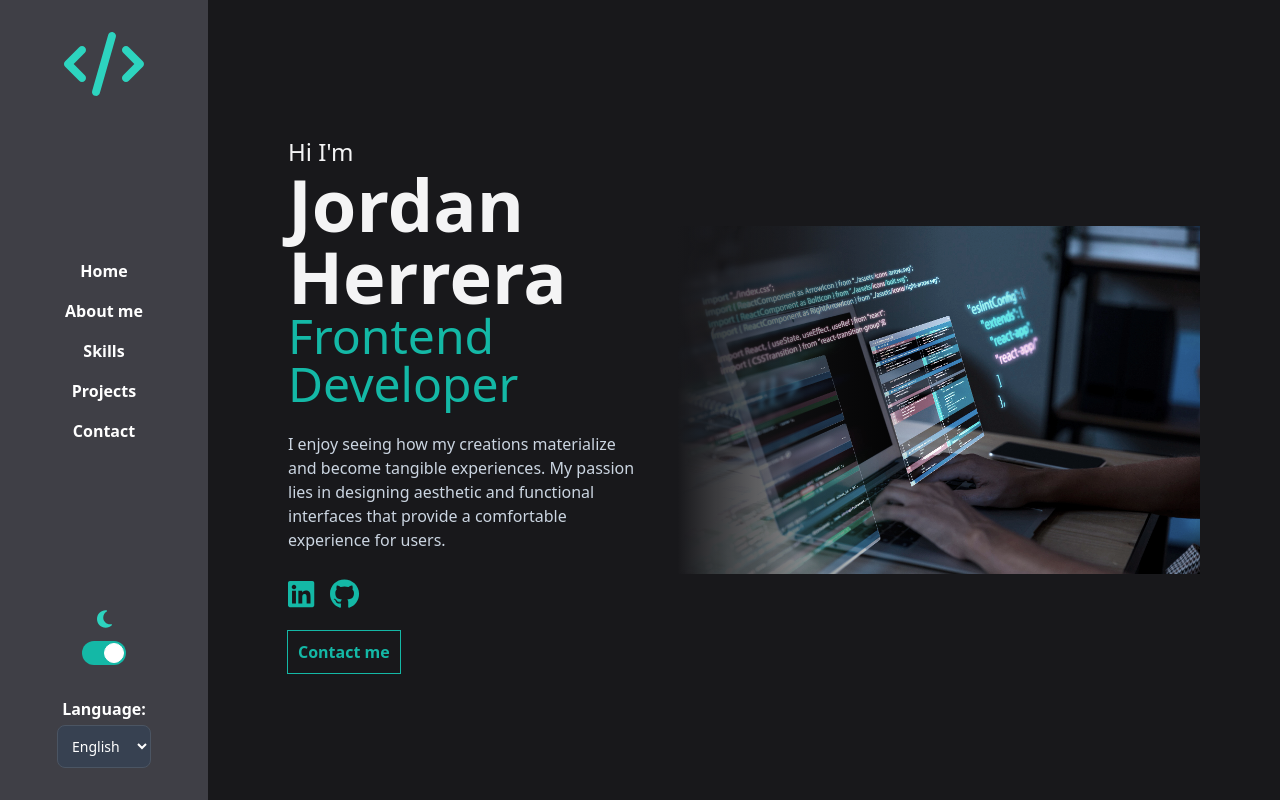
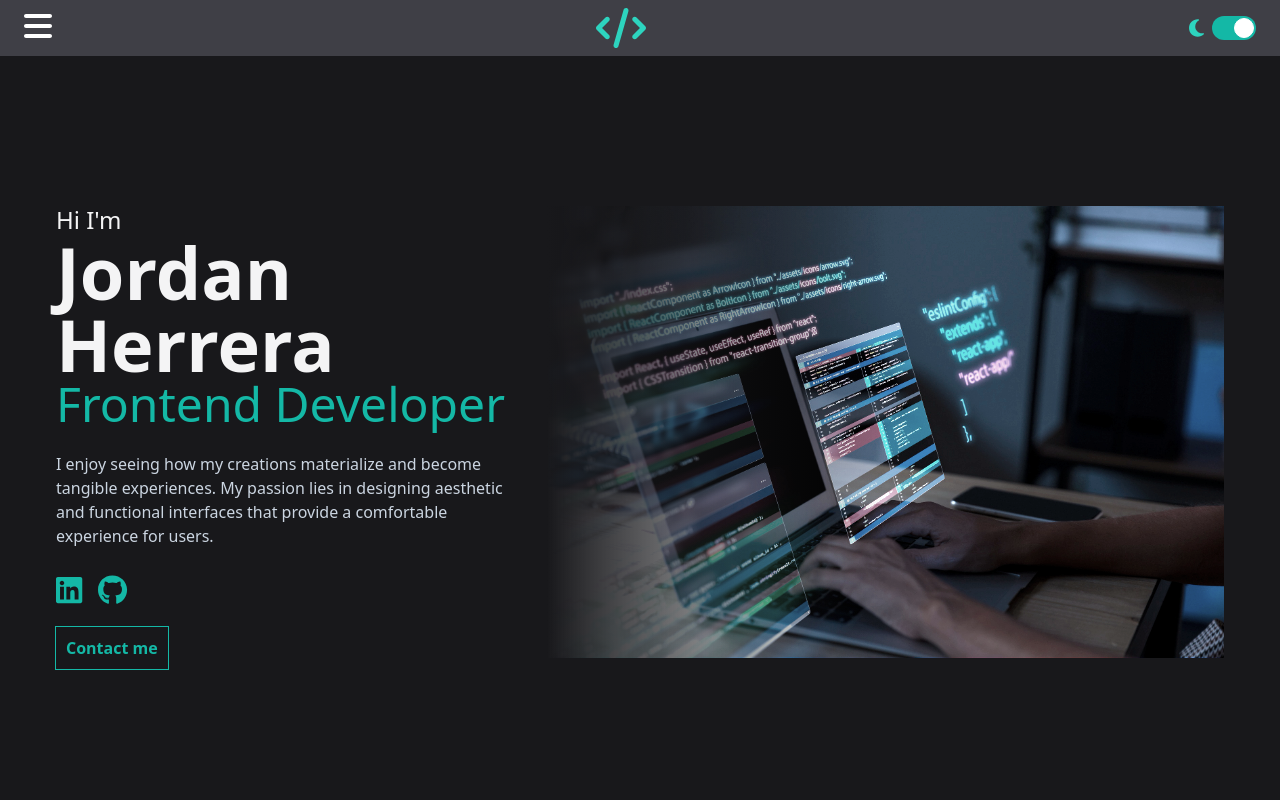
Before and after one commit to jordanheve/portfolio, a React (Vite) app: page / in a window 1280 px wide. Shown: the top 800 px of the page. Built offline with nearby package versions, Linux system fonts and the light colour scheme.

Commit message:
added responsive navigation and updated design

```diff
--- a/package.json
+++ b/package.json
@@ -16,6 +16,7 @@
     "@fortawesome/free-regular-svg-icons": "^6.5.0",
     "@fortawesome/free-solid-svg-icons": "^6.5.0",
     "@fortawesome/react-fontawesome": "^0.2.0",
+    "@headlessui/react": "^1.7.17",
     "i18next": "^23.7.7",
     "react": "^18.2.0",
     "react-awesome-reveal": "^4.2.7",
--- a/src/App.jsx
+++ b/src/App.jsx
@@ -1,5 +1,5 @@
 import { library } from '@fortawesome/fontawesome-svg-core'
-import { faB, faMoon, faSun, faCode, faLink } from '@fortawesome/free-solid-svg-icons'
+import { faB, faMoon, faSun, faCode, faLink, faBars, faX } from '@fortawesome/free-solid-svg-icons'
 import { faLinkedin, faGithub, faJs, faReact, faHtml5, faCss3Alt, faPhp, faBootstrap, faFigma, faGitAlt } from '@fortawesome/free-brands-svg-icons'
 import Header from './header/Header'
 import { useEffect} from 'react'
@@ -12,7 +12,7 @@ import Skills from './components/skills/skills'
 import Contact from './components/contact/Contact'
 import { faEnvelope } from '@fortawesome/free-regular-svg-icons'
 import Footer from './footer/Footer'
-library.add(faB, faCode, faLinkedin, faGithub, faJs, faReact, faHtml5, faCss3Alt, faMoon, faSun, faLink, faPhp, faBootstrap, faFigma, faGitAlt, faEnvelope)
+library.add(faB, faCode, faLinkedin, faGithub, faJs, faReact, faHtml5, faCss3Alt, faMoon, faSun, faLink, faPhp, faBootstrap, faFigma, faGitAlt, faEnvelope, faBars, faX)
 function App() {
 
 
@@ -32,7 +32,7 @@ function App() {
   //handle darkmode component
   const ThemeToggle = () => {
     return (
-      <label className="flex flex-col gap-2 items-center">
+      <label className=" flex 2xl:flex-col gap-2 items-center">
       <span className="text-xl font-medium text-white dark:text-teal-400">
         <span className="hidden dark:inline">
           <FontAwesomeIcon icon="fa-moon" />
@@ -57,10 +57,10 @@ function App() {
 
   //main app
   return (
-    <div id='main-content' className='dark'>
+    <div id='main-content' className='dark max-2xl:flex max-2xl:flex-col'>
       <Header toggleDarkMode={toggleDarkMode} ThemeToggle={ThemeToggle}/>
+      <main className=' bg-zinc-100 dark:bg-zinc-900 h-full transition-colors 2xl:pl-64 p-4 md:p-8 xl:px-14 grid gap-20 grid-cols-1'>
 
-      <main className=' bg-zinc-100 dark:bg-zinc-900 h-full transition-colors md:pl-72 pr-20 grid gap-20 grid-cols-1'>
       <Fade>
         <Home/>
         <About/>
--- a/src/components/about/About.jsx
+++ b/src/components/about/About.jsx
@@ -3,13 +3,13 @@ import { useTranslation } from "react-i18next";
 export default function About() {
   const {t} = useTranslation()
   return (
-    <section id="about" className="mx-auto max-w-screen-2xl w-full flex flex-col items-center justify-center py-20 border-2 dark:border-teal-400 border-teal-700  ">
+    <section id="about" className="p-4 mx-auto max-w-screen-2xl w-full flex flex-col items-center justify-center py-20 border-2 dark:border-teal-400 border-teal-700  ">
         <h2 className="dark:text-teal-400 text-6xl  mb-16 font-semibold text-slate-600">{t("About")}</h2>
 
 
-    <div className="mb-16 flex gap-24 items-center">
+    <div className="mb-10 md:mb-16 flex max-xl:flex-col gap-10 md:gap-24 items-center">
     <div className=" shadow overflow-hidden dark:grayscale-[20%] grayscale-[30%] bg-white rounded-full border-4 border-teal-400">
-      <img src="portfolio/profile.png" className="h-60 brightness-95 dark:brightness-90" alt="Jordan Herrera"/>
+      <img src="portfolio/profile.png" className="h-48 md:h-60 brightness-95 dark:brightness-90" alt="Jordan Herrera"/>
     </div>
         <div className="max-w-lg text-slate-600 dark:text-slate-200">
 
--- a/src/components/contact/Contact.jsx
+++ b/src/components/contact/Contact.jsx
@@ -4,7 +4,7 @@ export default function Contact() {
     const {t} = useTranslation();
   return (
     <section id="contact" className="flex items-center flex-col">
-    <h3 className="dark:text-teal-400 text-6xl  mb-10 font-semibold text-slate-600">
+    <h3 className="text-center dark:text-teal-400 text-6xl  mb-10 font-semibold text-slate-600">
         {t("Lets Work")}
       </h3>
       <p className="mb-10 dark:text-zinc-200 max-w-lg text-center">{t("Contact Paragraph")}</p>
@@ -18,7 +18,7 @@ export default function Contact() {
           <FontAwesomeIcon icon={["fab", "github"]} />
         </a>
       </div>
-      <div className="text-zinc-200 flex items-center gap-2 mb-4">
+      <div className="text-zinc-500 dark:text-zinc-200 flex items-center gap-2 mb-4">
         <FontAwesomeIcon icon="fa-regular fa-envelope" className="dark:text-teal-400 text-xl"/>
         <span className="mb-1">
           jordan.herreravera@gmail.com
--- a/src/components/home/Home.jsx
+++ b/src/components/home/Home.jsx
@@ -3,7 +3,7 @@ import { FontAwesomeIcon } from "@fortawesome/react-fontawesome";
 export default function Home() {
   const { t } = useTranslation();
   return (
-    <section id="home" className="mx-auto max-w-screen-2xl min-h-screen flex justify-center items-center gap-10">
+    <section id="home" className="mx-auto max-w-screen-2xl h-screen flex justify-center items-center gap-10">
       <div className="lg:w-2/5">
         <h1 className="dark:text-zinc-100 flex flex-col text-slate-600">
           <span className="text-2xl font-light">{t("Hi")}</span>
@@ -17,7 +17,7 @@ export default function Home() {
         </p>
 
         {/**Github and linkedin icons */}
-        <div className="flex gap-4 text-3xl text-teal-600 dark:text-teal-500 mb-7">
+        <div className="max-md:w-full justify flex gap-4 text-3xl text-teal-600 dark:text-teal-500 mb-7">
         <a href="#" className="hover:text-teal-700 dark:hover:text-teal-400">
           <FontAwesomeIcon icon={["fab", "linkedin"]} />
         </a>
@@ -36,11 +36,11 @@ export default function Home() {
 
 
       </div>
-    <div className="relative w-3/5 ">
+    <div className="relative md:w-3/5  max-lg:hidden">
   <div className="z-20 filter: absolute inset-0 bg-gradient-to-r from-zinc-100  dark:from-zinc-900  to-transparent to-50%  ">
   </div>
-  <div className="absolute z-10 h-full w-full  backdrop-grayscale-[70%] dark:backdrop-grayscale-[50%]"></div>
-  <img src="portfolio/programing-img.jpg" className="darK:brightness-100 brightness-150 w-full h-full object-cover" alt={t("Alt programming")} />
+  <div className="absolute z-10 h-full w-full   backdrop-grayscale-[70%] dark:backdrop-grayscale-[50%]"></div>
+  <img src="portfolio/programing-img.jpg" className="darK:brightness-100 brightness-150 w-full h-full  object-cover" alt={t("Alt programming")} />
 </div>
     </section>
   );
--- a/src/components/projects/Projects.jsx
+++ b/src/components/projects/Projects.jsx
@@ -4,18 +4,18 @@ import { projectsData } from "./data.js";
 export default function Projects() {
   const { t } = useTranslation();
   return (
-    <section id="projects" className="max-w-screen-2xl text-center  mx-auto w-full " >
+    <section id="projects" className="max-w-screen-2xl text-center  mx-auto " >
       <h3 className="dark:text-teal-400 text-6xl  mb-10 font-semibold text-slate-600">
         {t("Projects")}
       </h3>
       {/**Projects maping */}
-      <div className="grid xl:grid-cols-2  2xl:grid-cols-3 gap-y-12 place-items-center ">
+      <div className="grid lg:grid-cols-2  xl:grid-cols-3 gap-y-12 place-items-center ">
         {projectsData.map((item) => (
           <div
             key={item.id}
-            className=" max-w-sm min-h-full border-2 border-zinc-400 dark:border-zinc-600"
+            className=" max-w-sm w-full h-full border-2 border-zinc-400 dark:border-zinc-600"
           >
-            <div className=" relative overflow-hidden group h-[192px]">
+            <div className="relative overflow-hidden group max-h-[192px]">
               <a href={item.url} target="_blank" rel="noreferrer">
                 <span className="absolute top-1/2 -translate-x-1/2 left-1/2 -translate-y-1/2 bg-zinc-100 dark:bg-slate-950 p-2  z-40 opacity-0 group-hover:opacity-100 border-zinc-100 text-teal-600 hover:text-zinc-100 hover:bg-teal-500 shadow-[0px_0px_0px_1px_#14b8a6] dark:shadow-[0px_0px_0px_1px_#14b8a6] border-[2px] dark:hover:bg-teal-500 dark:hover:text-zinc-900 dark:border-zinc-900 dark:text-teal-500 font-semibold">
                   {t("Go to web")}
@@ -25,12 +25,12 @@ export default function Projects() {
 
                   src={item.img}
                   alt=""
-                  className="transform transition duration-300 ease-in-out group-hover:brightness-75 group-hover:scale-125"
+                  className=" transform transition duration-300 ease-in-out group-hover:brightness-75 group-hover:scale-125"
                 />
               </a>
             </div>
             <div className="py-4 px-4 flex flex-col  justify-between min-h-[192px]">
-              <h6 className=" dark:text-teal-400 font-semibold text-xl">
+              <h6 className=" dark:text-teal-400 text-teal-600 font-semibold text-xl">
                 <a target="_blank" rel="noreferrer" href={item.url}>{item.title}</a>
               </h6>
               <p className="text-justify text-sm mb-2 dark:text-zinc-200 text-slate-600">
@@ -54,7 +54,7 @@ export default function Projects() {
                     <FontAwesomeIcon title="React" icon="fa-brands fa-react" />
                   </div>
                 </div>
-                  <a title="Github" aria-labelledby="Github repo website" href={item.repo} className="text-2xl dark:text-teal-400 dark:hover:text-teal-200">
+                  <a title="Github" aria-labelledby="Github repo website" href={item.repo} className="text-2xl text-teal-600 hover:text-teal-700 dark:text-teal-400 dark:hover:text-teal-200">
                   <FontAwesomeIcon icon="fa-brands fa-github"/>
                   </a>
               </div>
@@ -62,12 +62,12 @@ export default function Projects() {
           </div>
         ))}
         {/**More projects */}
-        <div className="  w-96 h-96 border-2 border-zinc-400 dark:border-zinc-600">
+        <div className=" p-2  max-w-sm w-full h-full border-2 border-zinc-400 dark:border-zinc-600">
           <a className=" hover:opacity-75 gap-10 text-xl flex flex-col justify-center items-center h-full" href="https://www.frontendmentor.io/profile/jordanheve">
           <h6 className="dark:text-zinc-200">
           {t("More Projects")}
           <br/>
-          <span className="dark:text-teal-400 font-semibold">
+          <span className="dark:text-teal-400 text-teal-600 font-semibold">
           Frontend Mentor
           </span>
           </h6>
--- a/src/header/Header.jsx
+++ b/src/header/Header.jsx
@@ -1,5 +1,7 @@
 import { FontAwesomeIcon } from "@fortawesome/react-fontawesome";
 import { useTranslation } from "react-i18next";
+import LanguageOptions from "./LanguageOptions";
+import PopoverNav from "./PopoverNav";
 
 export default function Header({ ThemeToggle }) {
   const { t, i18n } = useTranslation();
@@ -8,53 +10,44 @@ export default function Header({ ThemeToggle }) {
   };
 
   return (
-    <header>
-      <div className="max-md:hidden justify-between py-8 transition-colors fixed dark:text-white text-slate-700 font-semibold bg-teal-500 dark:bg-zinc-700 flex flex-col items-center gap-4 text-center p-4 min-h-screen w-52">
+    <header className="overflow-hidden z-50">
+      <div className="">
+        <div className="w-full max-2xl:py-2 max-2xl:px-6 justify-between  2xl:py-8 transition-colors fixed dark:text-white text-slate-700 font-semibold bg-teal-500 dark:bg-zinc-700 flex 2xl:flex-col items-center gap-4 text-center 2xl-4 2xl:min-h-screen 2xl:w-52">
+        <PopoverNav/>
           <FontAwesomeIcon
-          className="h-16 text-white dark:text-teal-400"
+            className="h-10 2xl:h-16 text-white dark:text-teal-400"
             icon="fa-code"
           />
-        <nav>
+          <nav className="hidden 2xl:inline">
             <ul className="grid gap-4">
-            <li>
-              <a href="#home">{t("Home")}</a>
+              <li >
+                <a className="dark:hover:text-teal-400 hover:text-zinc-100" href="#home">{t("Home")}</a>
               </li>
               <li>
-              <a href="#about">{t("About")}</a>
+                <a className="dark:hover:text-teal-400 hover:text-zinc-100" href="#about">{t("About")}</a>
               </li>
               <li>
-              <a href="#skills">{t("Skills")}</a>
+                <a className="dark:hover:text-teal-400 hover:text-zinc-100" href="#skills">{t("Skills")}</a>
               </li>
               <li>
-              <a href="#projects">{t("Projects")}</a>
+                <a className="dark:hover:text-teal-400 hover:text-zinc-100" href="#projects">{t("Projects")}</a>
               </li>
 
               <li>
-              <a href="#contact">{t("Contact")}</a>
+                <a className="dark:hover:text-teal-400 hover:text-zinc-100" href="#contact">{t("Contact")}</a>
               </li>
             </ul>
           </nav>
 
           <div>
             <ThemeToggle />
-          <div className="mt-8">
-            <label htmlFor="language">
-              {t("Language")}:
-              <select
-                id="laguange"
-                className="mt-1 cursor-pointer font-medium bg-teal-400 border border-teal-700 text-gray-900 text-sm rounded-lg focus:ring-blue-500 focus:border-blue-500 block w-full p-2.5 dark:bg-gray-700 dark:border-gray-600 dark:placeholder-gray-400 dark:text-white dark:focus:ring-blue-500 dark:focus:border-blue-500"
-              >
-                <option onClick={() => changeLanguage("en")}>
-                  <span>English</span>
-                </option>
-                <option onClick={() => changeLanguage("es")}>
-                  <span>Español</span>
-                </option>
-              </select>
-            </label>
+            <div className="mt-8 max-2xl:hidden">
+              <LanguageOptions/>
             </div>
           </div>
         </div>
+      </div>
+
     </header>
   );
 }
--- a/src/header/Language.jsx
+++ /dev/null
@@ -1,24 +0,0 @@
-import { useTranslation } from "react-i18next";
-export default function Language() {
-    const { t, i18n } = useTranslation();
-    const changeLanguage = (lng) => {
-        i18n.changeLanguage(lng);
-      };
-  return (
-
-    <label htmlFor="language">
-    {t("Language")}:
-    <select
-      id="laguange"
-      className="cursor-pointer font-medium bg-teal-400 border border-teal-700 text-gray-900 text-sm rounded-lg focus:ring-blue-500 focus:border-blue-500 block w-full p-2.5 dark:bg-gray-700 dark:border-gray-600 dark:placeholder-gray-400 dark:text-white dark:focus:ring-blue-500 dark:focus:border-blue-500"
-    >
-      <option   onClick={() => changeLanguage("en")}>
-        <span >English</span>
-      </option>
-      <option onClick={() => changeLanguage("es")}>
-        <span>Español</span>
-      </option>
-    </select>
-  </label>
-  )
-}
--- /dev/null
+++ b/src/header/LanguageOptions.jsx
@@ -0,0 +1,23 @@
+import { useTranslation } from "react-i18next";
+
+export default function LanguageOptions() {
+  const { t, i18n } = useTranslation();
+  const changeLanguage = (lng) => {
+    i18n.changeLanguage(lng);
+  };
+  return (
+    <label htmlFor="language">
+      {t("Language")}:
+      <select
+        className="mt-1 cursor-pointer font-medium bg-teal-400 border border-teal-700 text-gray-900 text-sm rounded-lg focus:ring-blue-500 focus:border-blue-500 block w-full p-2.5 dark:bg-gray-700 dark:border-gray-600 dark:placeholder-gray-400 dark:text-white dark:focus:ring-blue-500 dark:focus:border-blue-500"
+      >
+        <option onClick={() => changeLanguage("en")}>
+          English
+        </option>
+        <option onClick={() => changeLanguage("es")}>
+          Español
+        </option>
+      </select>
+    </label>
+  );
+}
--- /dev/null
+++ b/src/header/PopoverNav.jsx
@@ -0,0 +1,70 @@
+import {Fragment} from 'react'
+import { Popover, Transition } from '@headlessui/react'
+import { useTranslation } from "react-i18next";
+import { FontAwesomeIcon } from '@fortawesome/react-fontawesome';
+import LanguageOptions from './LanguageOptions';
+
+export default function PopoverNav() {
+    const {t} = useTranslation()
+  return (
+    <Popover className='2xl:hidden '>
+        <Popover.Button aria-label={t('Menu')}>
+        <FontAwesomeIcon className='h-8' icon="fa-solid fa-bars" />
+        </Popover.Button>
+        <Popover.Overlay className="fixed inset-0 bg-black opacity-30" />
+        <Transition
+        as={Fragment}
+        enter="transition ease-out duration-200"
+        enterFrom="opacity-0 translate-y-1"
+        enterTo="opacity-100 translate-y-0"
+        leave="transition ease-in duration-150"
+        leaveFrom="opacity-100 translate-y-0"
+        leaveTo="opacity-0 translate-y-1"
+        >
+        <Popover.Panel className='absolute grid items-center w-48 h-screen top-0 left-0 bg-zinc-100 dark:bg-zinc-700'>
+
+        <div className='absolute left-7 top-4'>
+        <Popover.Button>
+            <FontAwesomeIcon className='h-6' icon="fa-solid fa-x" />
+        </Popover.Button>
+        </div>
+        <div></div>
+        <nav >
+            <ul className="grid gap-4">
+
+              <li>
+              <Popover.Button>
+                <a className="dark:hover:text-teal-400 hover:text-teal-600" href="#home">{t("Home")}</a>
+              </Popover.Button>
+              </li>
+              <li>
+              <Popover.Button>
+                <a className="dark:hover:text-teal-400 hover:text-teal-600" href="#about">{t("About")}</a>
+              </Popover.Button>
+              </li>
+              <li>
+              <Popover.Button>
+                <a className="dark:hover:text-teal-400 hover:text-teal-600" href="#skills">{t("Skills")}</a>
+              </Popover.Button>
+              </li>
+              <li>
+              <Popover.Button>
+                <a className="dark:hover:text-teal-400 hover:text-teal-600" href="#projects">{t("Projects")}</a>
+              </Popover.Button>
+              </li>
+
+              <li>
+              <Popover.Button>
+                <a className="dark:hover:text-teal-400 hover:text-teal-600" href="#contact">{t("Contact")}</a>
+              </Popover.Button>
+              </li>
+            </ul>
+          </nav>
+          <div className='w-fit mx-auto mt-10'>
+          <LanguageOptions/>
+          </div>
+        </Popover.Panel>
+        </Transition>
+    </Popover>
+  )
+}
--- a/src/i18n.js
+++ b/src/i18n.js
@@ -12,6 +12,7 @@ const resources = {
       Skills: "Skills",
       Education: "Education",
       Contact: "Contact",
+      Menu: "Navigation",
       //Home section
       Hi: "Hi I'm",
       Developer: "Frontend Developer",
@@ -48,6 +49,7 @@ const resources = {
       Skills: "Habilidades",
       Education: "Educación",
       Contact: "Contacto",
+      Menu: "Navegación",
       //Seccion principal
       Hi: "Hola, soy",
       Developer: "Desarrollador Frontend",
```
Also changed, not shown: 1 other file (tests, documents, lock files or other folders). Lines whose indentation alone changed are shown as unchanged.
